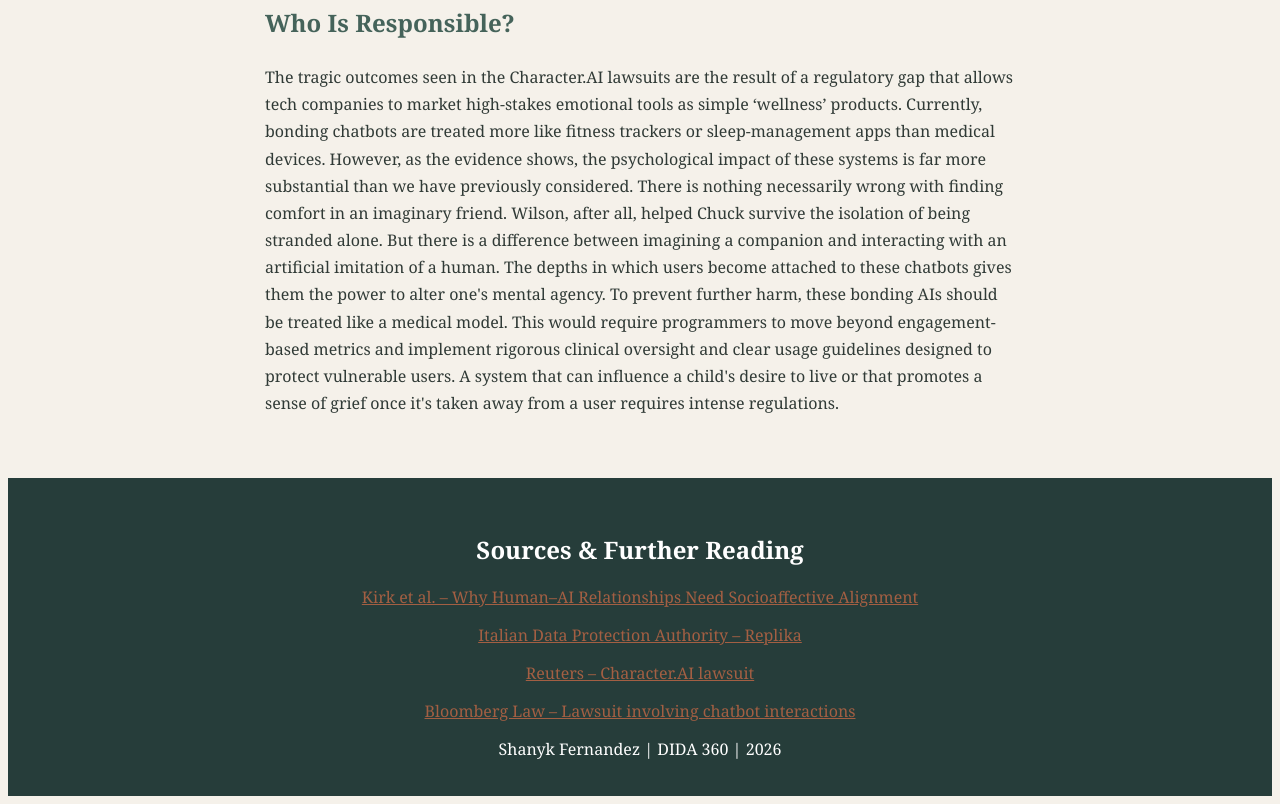
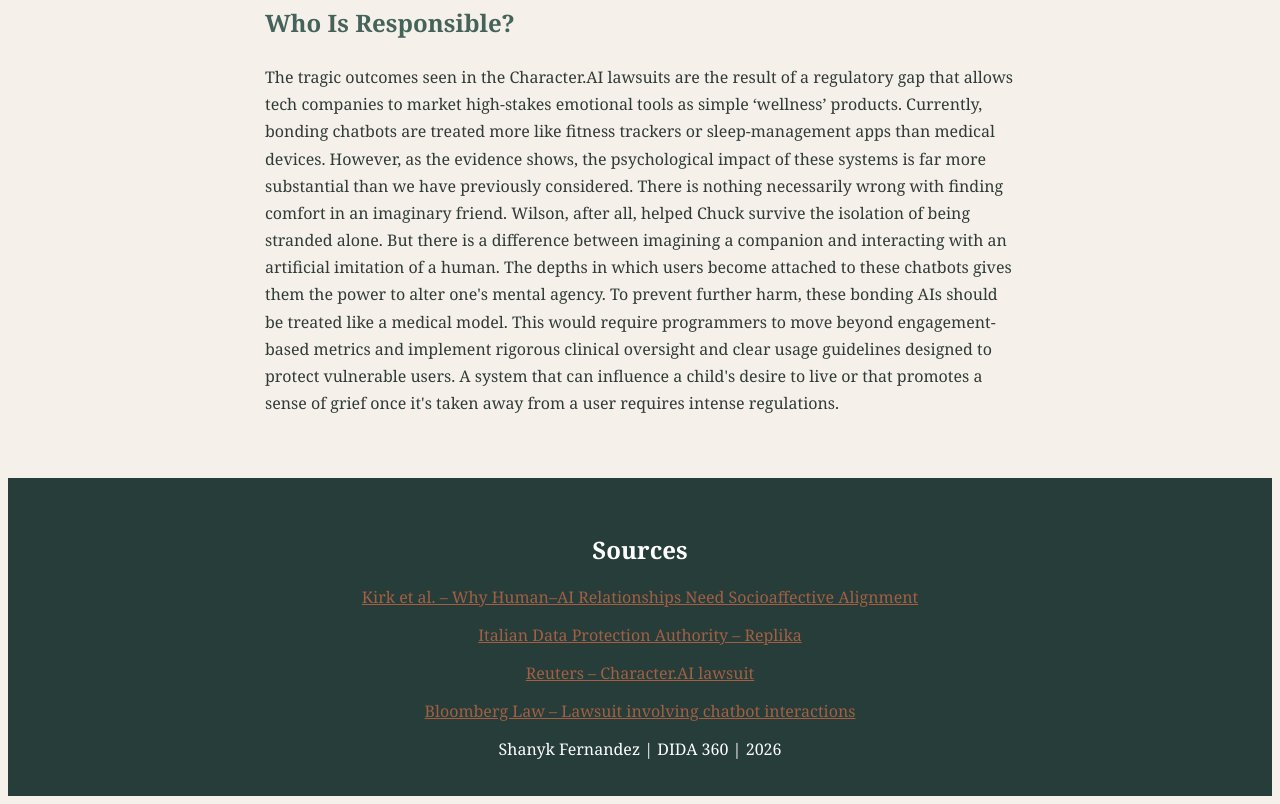
Before and after one commit to Shanykfdez/AI-Human-Relations, a plain HTML site: page index.html in a window 1280 px wide. Shown: the part 3501-4305 px from the top of the page. Drawn offline with Linux system fonts and the light colour scheme.

Commit message:
Update footer heading from 'Sources & Further Reading' to 'Sources'

```diff
--- a/index.html
+++ b/index.html
@@ -244,7 +244,7 @@
 
   <footer style="background-color:#263D3A; color:white; padding:20px; text-align:center;">
 
-    <h2 style="color:white;">Sources & Further Reading</h2>
+    <h2 style="color:white;">Sources</h2>
 
     <p>
       <a href="https://doi.org/10.1057/s41599-025-04532-5" target="_blank">
```
